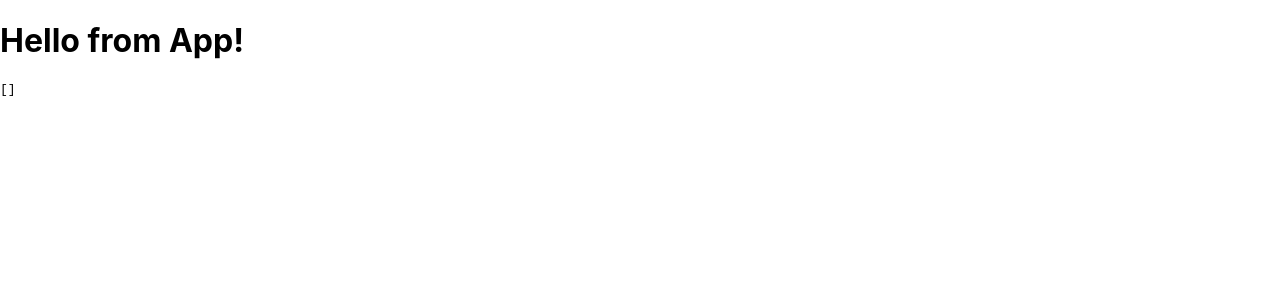
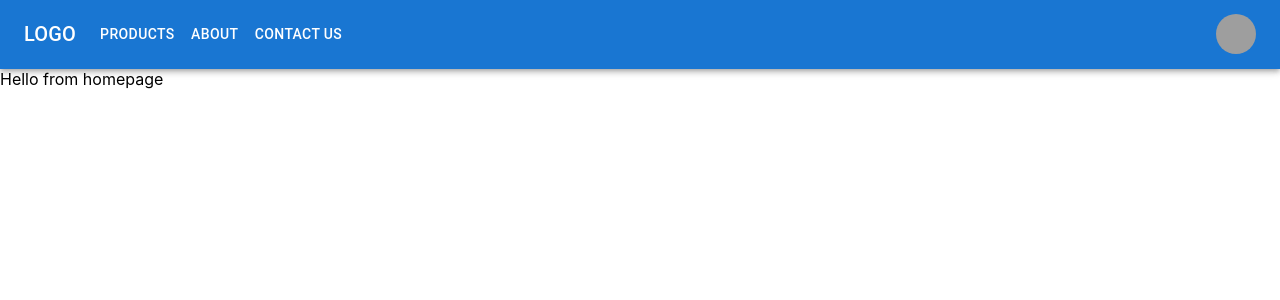
Before and after one commit to Avev/Dime, a React (Create React App) app in the folder frontend/: page / in a window 1280 px wide. Shown: the top 300 px of the page. Built offline with nearby package versions, Linux system fonts and the light colour scheme; no server answers; grey boxes are pictures that could not be loaded.

Commit message:
implemented Navigation bar and Router

```diff
--- a/frontend/src/App.js
+++ b/frontend/src/App.js
@@ -1,26 +1,21 @@
-import logo from './logo.svg';
 import './App.css';
-import { useEffect, useState } from 'react';
-import { itemService } from './services/itemService';
+import ResponsiveAppBar from './cmps/AppHeader';
+import { BrowserRouter as Router, Route, Switch } from 'react-router-dom';
+import ItemApp from './views/ItemApp';
+import HomePage from './views/HomePage';
 
 function App() {
-  const [items, setItems] = useState([]);
-
-  useEffect(() => {
-    fetchItems();
-  }, []);
-
-  const fetchItems = async () => {
-    const items = await itemService.query();
-    console.log('item')
-    setItems(items);
-  };
-
   return (
-    <div className='App'>
-      <h1>Hello from App!</h1>
-      <pre>{JSON.stringify(items, null, 2)}</pre>
-    </div>
+    <Router>
+      <div className='App'>
+        <ResponsiveAppBar />
+        <Switch>
+          <Route component={ItemApp} path='/item' />
+          <Route component={HomePage} path='/' />
+        </Switch>
+        {/* <pre>{JSON.stringify(items, null, 2)}</pre> */}
+      </div>
+    </Router>
   );
 }
 
--- /dev/null
+++ b/frontend/src/cmps/AppHeader.jsx
@@ -0,0 +1,159 @@
+import * as React from 'react';
+import AppBar from '@mui/material/AppBar';
+import Box from '@mui/material/Box';
+import Toolbar from '@mui/material/Toolbar';
+import IconButton from '@mui/material/IconButton';
+import Typography from '@mui/material/Typography';
+import Menu from '@mui/material/Menu';
+import MenuIcon from '@mui/icons-material/Menu';
+import Container from '@mui/material/Container';
+import Avatar from '@mui/material/Avatar';
+import Button from '@mui/material/Button';
+import Tooltip from '@mui/material/Tooltip';
+import MenuItem from '@mui/material/MenuItem';
+import { useHistory } from 'react-router';
+
+// const pages = ['Products', 'Pricing', 'Blog'];
+const settings = ['Profile', 'Account', 'Dashboard', 'Logout'];
+
+const pages = [
+  {
+    name: 'Products',
+    to: '/item',
+  },
+  {
+    name: 'About',
+    to: '/about',
+  },
+  {
+    name: 'Contact Us',
+    to: '/contact-us',
+  },
+];
+
+const ResponsiveAppBar = () => {
+  const history = useHistory();
+  const [anchorElNav, setAnchorElNav] = React.useState(null);
+  const [anchorElUser, setAnchorElUser] = React.useState(null);
+
+  const handleOpenNavMenu = (event) => {
+    setAnchorElNav(event.currentTarget);
+  };
+
+  const handleOpenUserMenu = (event) => {
+    setAnchorElUser(event.currentTarget);
+  };
+
+  const handleCloseNavMenu = () => {
+    setAnchorElNav(null);
+  };
+
+  const handleCloseUserMenu = () => {
+    setAnchorElUser(null);
+  };
+
+  const handleClickPageLink = (endpoint) => {
+    history.push(endpoint);
+    setAnchorElNav(null);
+  };
+
+  return (
+    <AppBar position='static'>
+      <Container maxWidth='xl'>
+        <Toolbar disableGutters>
+          <Typography
+            variant='h6'
+            noWrap
+            component='div'
+            sx={{ mr: 2, display: { xs: 'none', md: 'flex' } }}>
+            LOGO
+          </Typography>
+
+          <Box sx={{ flexGrow: 1, display: { xs: 'flex', md: 'none' } }}>
+            <IconButton
+              size='large'
+              aria-label='account of current user'
+              aria-controls='menu-appbar'
+              aria-haspopup='true'
+              onClick={handleOpenNavMenu}
+              color='inherit'>
+              <MenuIcon />
+            </IconButton>
+            <Menu
+              id='menu-appbar'
+              anchorEl={anchorElNav}
+              anchorOrigin={{
+                vertical: 'bottom',
+                horizontal: 'left',
+              }}
+              keepMounted
+              transformOrigin={{
+                vertical: 'top',
+                horizontal: 'left',
+              }}
+              open={Boolean(anchorElNav)}
+              onClose={handleCloseNavMenu}
+              sx={{
+                display: { xs: 'block', md: 'none' },
+              }}>
+              {pages.map((page) => (
+                <MenuItem
+                  key={page.name}
+                  onClick={() => handleClickPageLink(page.to)}>
+                  <Typography textAlign='center'>{page.name}</Typography>
+                </MenuItem>
+              ))}
+            </Menu>
+          </Box>
+          <Typography
+            variant='h6'
+            noWrap
+            component='div'
+            sx={{ flexGrow: 1, display: { xs: 'flex', md: 'none' } }}>
+            LOGO
+          </Typography>
+          <Box sx={{ flexGrow: 1, display: { xs: 'none', md: 'flex' } }}>
+            {pages.map((page) => (
+              <Button
+                key={page.name}
+                onClick={() => handleClickPageLink(page.to)}
+                sx={{ my: 2, color: 'white', display: 'block' }}>
+                {page.name}
+              </Button>
+            ))}
+          </Box>
+
+          <Box sx={{ flexGrow: 0 }}>
+            <Tooltip title='Open settings'>
+              <IconButton onClick={handleOpenUserMenu} sx={{ p: 0 }}>
+                <Avatar alt='Remy Sharp' src='/static/images/avatar/2.jpg' />
+              </IconButton>
+            </Tooltip>
+            <Menu
+              sx={{ mt: '45px' }}
+              id='menu-appbar'
+              anchorEl={anchorElUser}
+              anchorOrigin={{
+                vertical: 'top',
+                horizontal: 'right',
+              }}
+              keepMounted
+              transformOrigin={{
+                vertical: 'top',
+                horizontal: 'right',
+              }}
+              open={Boolean(anchorElUser)}
+              onClose={handleCloseUserMenu}>
+              {settings.map((setting) => (
+                <MenuItem key={setting} onClick={handleCloseNavMenu}>
+                  <Typography textAlign='center'>{setting}</Typography>
+                </MenuItem>
+              ))}
+            </Menu>
+          </Box>
+        </Toolbar>
+      </Container>
+    </AppBar>
+  );
+};
+export default ResponsiveAppBar;
--- /dev/null
+++ b/frontend/src/cmps/ItemList.jsx
@@ -0,0 +1,43 @@
+import Stack from '@mui/material/Stack';
+import * as React from 'react';
+import Card from '@mui/material/Card';
+import CardContent from '@mui/material/CardContent';
+import CardMedia from '@mui/material/CardMedia';
+import Typography from '@mui/material/Typography';
+import { CardActionArea } from '@mui/material';
+
+const ItemList = ({ items }) => {
+  return (
+    <Stack>
+      {items.map((item) => (
+        <ActionAreaCard key={item.id} item={item} />
+      ))}
+    </Stack>
+  );
+};
+
+function ActionAreaCard({ item }) {
+  return (
+    <Card sx={{ maxWidth: '100%' }}>
+      <CardActionArea>
+        <CardMedia
+          component='img'
+          height='140'
+          image='/static/images/cards/contemplative-reptile.jpg'
+          alt='green iguana'
+        />
+        <CardContent>
+          <Typography gutterBottom variant='h5' component='div'>
+            {item.name}
+          </Typography>
+          <Typography variant='body2' color='text.secondary'>
+            Lizards are a widespread group of squamate reptiles, with over 6,000
+            species, ranging across all continents except Antarctica
+          </Typography>
+        </CardContent>
+      </CardActionArea>
+    </Card>
+  );
+}
+
+export default ItemList;
--- /dev/null
+++ b/frontend/src/views/HomePage.jsx
@@ -0,0 +1,10 @@
+import React from 'react';
+import styled from 'styled-components';
+
+const HomePage = ({}) => {
+  return <Container>Hello from homepage</Container>;
+};
+
+const Container = styled.div``;
+
+export default HomePage;
--- /dev/null
+++ b/frontend/src/views/ItemApp.jsx
@@ -0,0 +1,25 @@
+import { useEffect, useState } from 'react';
+import ItemList from '../cmps/ItemList';
+import { itemService } from '../services/itemService';
+
+const ItemApp = () => {
+  const [items, setItems] = useState([]);
+
+  useEffect(() => {
+    fetchItems();
+  }, []);
+
+  const fetchItems = async () => {
+    const items = await itemService.query();
+    setItems(items);
+  };
+
+  return (
+    <div className='container'>
+      <h1>Hello from Item App</h1>
+      <ItemList items={items} />
+    </div>
+  );
+};
+
+export default ItemApp;
```
Also changed, not shown: frontend/package.json (+8 -0 lines), 2 other files (tests, documents, lock files or other folders).
